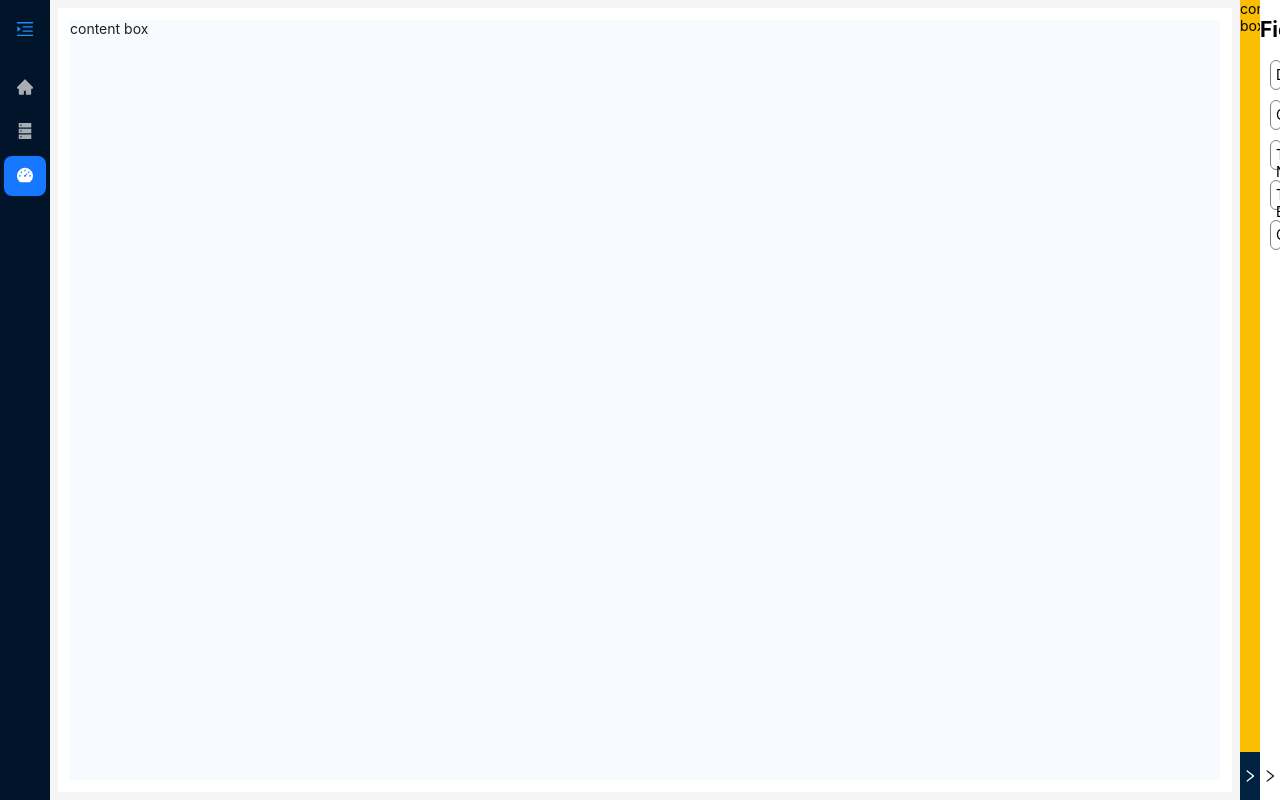
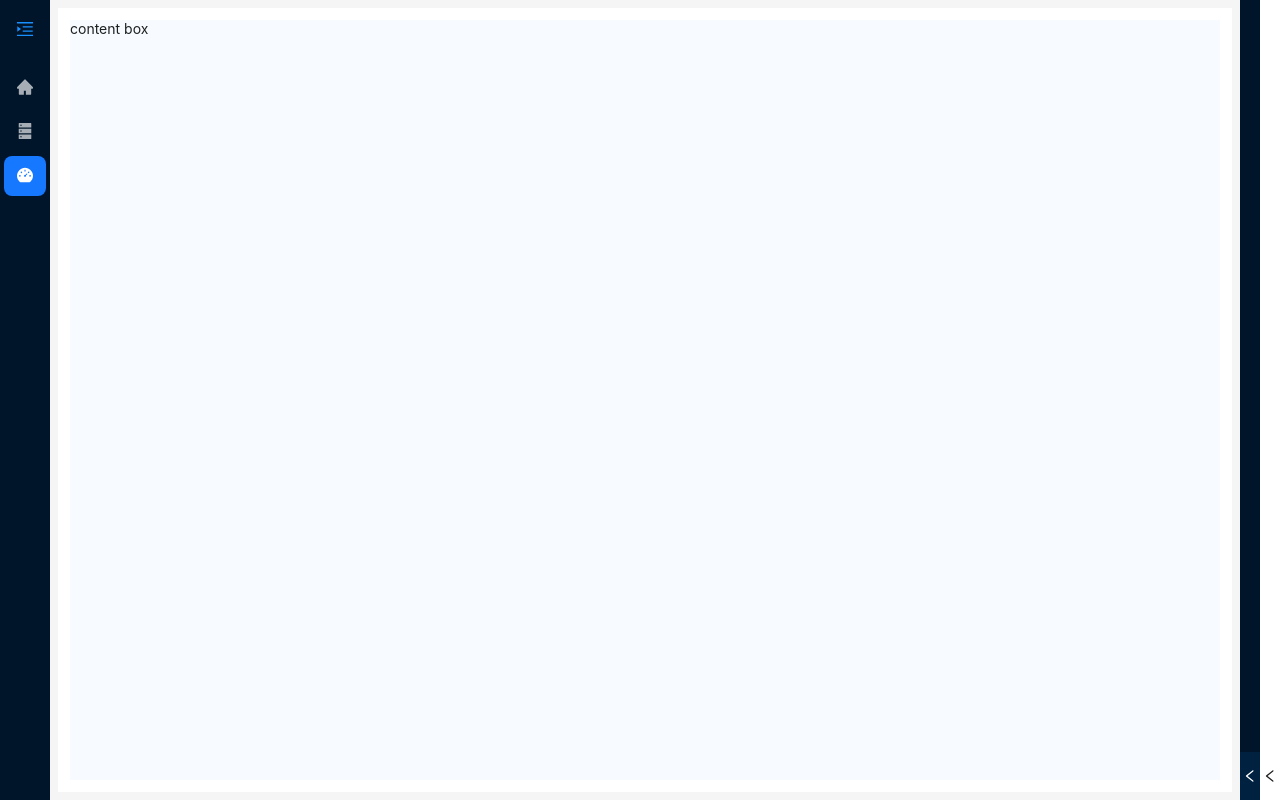
Before and after one commit to villagef/bi-tool, a React (Create React App) app in the folder client/: page /#/dashboard in a window 1280 px wide. Built offline with nearby package versions, Linux system fonts and the light colour scheme.

Commit message:
feat: handle scroll in fields sidebar and style

```diff
--- a/client/src/components/Sider/FieldsSider/index.css
+++ b/client/src/components/Sider/FieldsSider/index.css
@@ -1,8 +1,75 @@
 .sidebar-item {
     width: calc(100% - 20px);
+    border: 1px solid transparent;
+    box-shadow: 8px 8px 24px 0px rgba(66, 68, 90, 0.16);
+    border-radius: 6px;
+    margin: 10px;
+    padding: 6px;
+    font-size: 0.95rem;
+    font-weight: 500;
+}
+
+.sidebar-item:hover {
+    background-color: aliceblue;
+}
+
+.fields-sider {
+    height: 100%;
+    overflow: hidden;
+    position: relative;
+}
+
+.fields-sider-title {
+    height: 50px;
+    width: 100%;
+    display: flex;
+    align-items: center;
+    padding: 10px;
+    font-weight: bold;
+    font-size: 1.25rem;
+    background-color: #001529;
+    color: #fff;
+}
+
+.fields-wrapper {
+    height: calc(100% - 160px);
+    width: 100%;
+    overflow-y: auto;
+    position: absolute;
+    scroll-behavior: smooth;
+    margin: 30px 0px;
+}
+
+.fields-wrapper::-webkit-scrollbar {
+    display: none;
+}
+
+.scroll-button {
+    position: absolute;
+    left: 0;
+    width: 100%;
     height: 30px;
-    border: 1px solid gray;
-    border-radius: 8px;
-    margin: 10px;
-    padding: 5px;
+    color: #25282b;
+    z-index: 100;
+    background-color: rgba(255, 255, 255, 1);
+    display: flex;
+    align-items: center;
+    justify-content: center;
+    cursor: pointer;
+    font-size: 1.1rem;
+    opacity: 0.5;
 }
+
+.scroll-button:hover {
+    opacity: 1;
+}
+
+#scroll-to-top {
+    top: 50px;
+    background-image: linear-gradient(0deg, rgba(255, 255, 255, 1) 0%, rgba(184, 184, 184, 0.43) 68%);
+}
+
+#scroll-to-bottom {
+    bottom: 48px;
+    background-image: linear-gradient(180deg, rgba(255, 255, 255, 1) 0%, rgba(184, 184, 184, 0.43) 68%);
+}
--- a/client/src/components/Sider/FieldsSider/index.tsx
+++ b/client/src/components/Sider/FieldsSider/index.tsx
@@ -1,10 +1,12 @@
 import Sider from "antd/es/layout/Sider";
-import { useState } from "react";
+import { useRef, useState } from "react";
 import "./index.css";
 import SidebarItem from "./siderElement";
+import { UpOutlined, DownOutlined } from "@ant-design/icons";
 
 const FieldsSider = () => {
   const [open, setOpen] = useState(true);
+  const scrollable = useRef(null);
   const columns_mock = [
     "Desk",
     "Commodity",
@@ -12,20 +14,46 @@ const FieldsSider = () => {
     "Trader Email",
     "Quantity",
   ];
+
+  const scrollIt = (toBottom: boolean) => {
+    const lenght = toBottom ? -60 : 60;
+    scrollable.current.scrollTop = scrollable.current.scrollTop + lenght;
+  };
+
   return (
     <Sider
       collapsible
-      reverseArrow={false}
+      reverseArrow={true}
       collapsed={open}
       theme="light"
-      className="properties-sider"
+      className="fields-sider"
       collapsedWidth={20}
       onCollapse={() => setOpen((prev) => !prev)}
     >
-      <h1>Fields</h1>
-      {columns_mock.map((field) => (
-        <SidebarItem key={field} name={field} />
-      ))}
+      {!open && (
+        <>
+          <div className="fields-sider-title">Fields</div>
+          <div
+            id="scroll-to-top"
+            className="scroll-button"
+            onClick={() => scrollIt(true)}
+          >
+            <UpOutlined />
+          </div>
+          <div className="fields-wrapper" ref={scrollable}>
+            {columns_mock.map((field) => (
+              <SidebarItem key={field} name={field} />
+            ))}
+          </div>
+          <div
+            id="scroll-to-bottom"
+            className="scroll-button"
+            onClick={() => scrollIt(false)}
+          >
+            <DownOutlined />
+          </div>
+        </>
+      )}
     </Sider>
   );
 };
--- a/client/src/components/Sider/PropertiesSider/index.tsx
+++ b/client/src/components/Sider/PropertiesSider/index.tsx
@@ -17,13 +17,15 @@ const PropertiesSider = () => {
   return (
     <Sider
       collapsible
-      reverseArrow={false}
+      reverseArrow={true}
       collapsed={open}
       theme="dark"
       className="properties-sider"
       collapsedWidth={20}
       onCollapse={() => setOpen((prev) => !prev)}
     >
+      {!open && (
+        <>
           <div
             ref={drop}
             className="properties-sider-content-wrapper"
@@ -31,6 +33,8 @@ const PropertiesSider = () => {
           >
             content box
           </div>
+        </>
+      )}
     </Sider>
   );
 };
```
Lines whose indentation alone changed are shown as unchanged.
